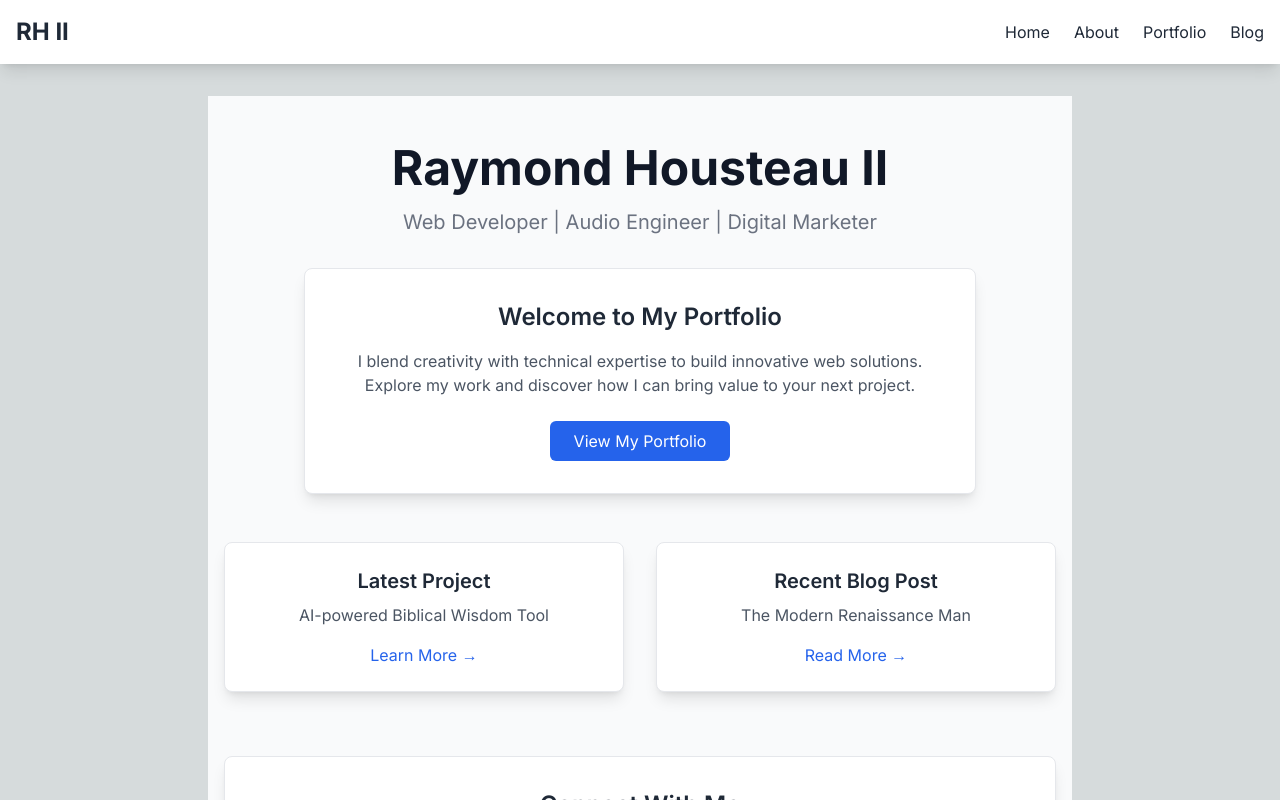
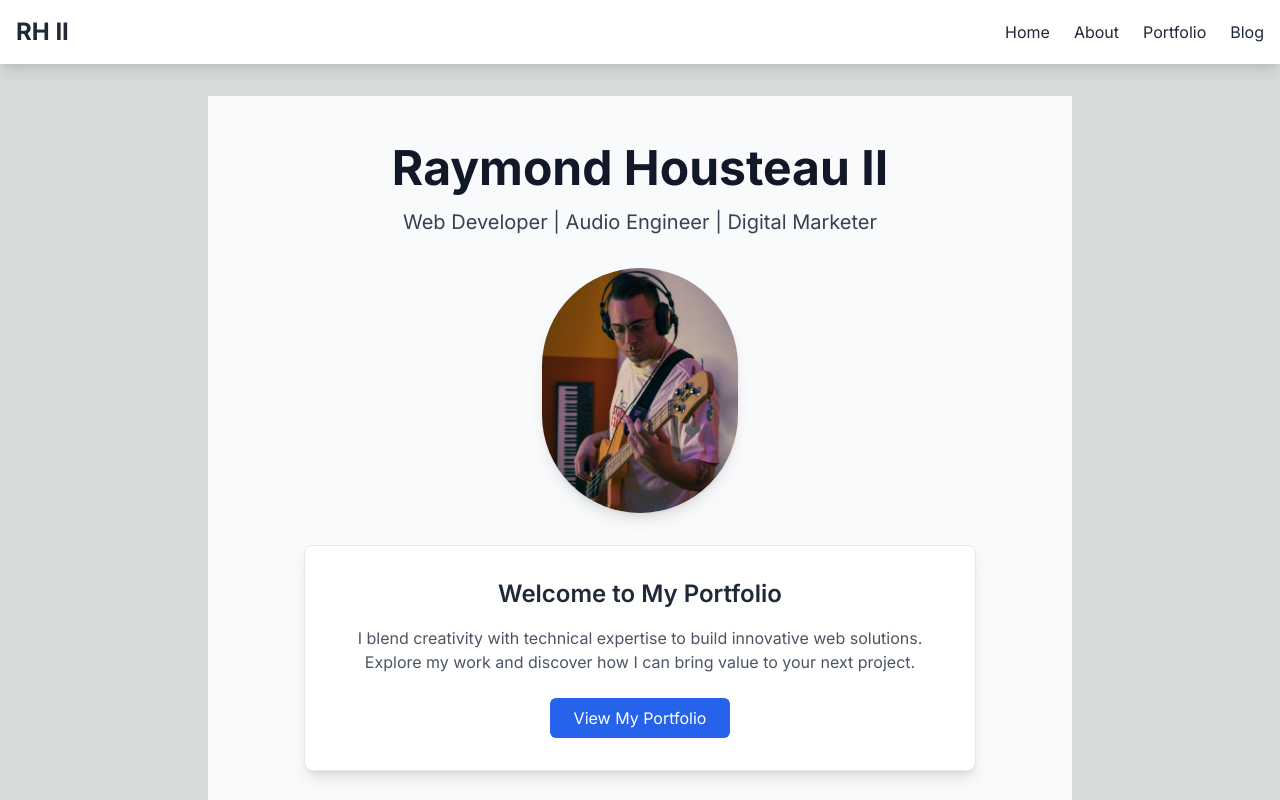
Before and after one commit to RaymondFH/Portfolio-Site, a Next.js app: page / in a window 1280 px wide. Shown: the top 800 px of the page. Built offline with nearby package versions, Linux system fonts and the light colour scheme.

Commit message:
homepage style updates

```diff
--- a/src/app/page.tsx
+++ b/src/app/page.tsx
@@ -1,4 +1,5 @@
 import Link from 'next/link'
+import Image from 'next/image'
 import { FaGithub, FaLinkedin, FaBlog, FaNewspaper } from 'react-icons/fa'
 
 export default function Home() {
@@ -6,7 +7,19 @@ export default function Home() {
     <div className="bg-gray-50 min-h-screen">
       <div className="container mx-auto px-4 py-12 text-center">
         <h1 className="text-5xl font-bold mb-4 text-gray-900">Raymond Housteau II</h1>
-        <p className="text-xl mb-8 text-gray-500">Web Developer | Audio Engineer | Digital Marketer</p>
+        <p className="text-xl mb-8 text-gray-700">Web Developer | Audio Engineer | Digital Marketer</p>
+
+        {/* Circular photo */}
+        <div className="mb-8">
+          <Image
+            src="/images/bass.jpg"
+            alt="Raymond Housteau II"
+            width={196}
+            height={196}
+            className="rounded-full mx-auto shadow-lg"
+          />
+        </div>
+
         <div className="bg-white shadow-lg rounded-lg p-8 mb-12 max-w-2xl mx-auto border border-gray-200">
           <h2 className="text-2xl font-semibold mb-4 text-gray-800">Welcome to My Portfolio</h2>
           <p className="mb-6 text-gray-600">
@@ -30,7 +43,7 @@ export default function Home() {
           </div>
         </div>
 
-        {/* New links section */}
+        {/* Links section */}
         <div className="mt-16 bg-white shadow-lg rounded-lg p-8 max-w-4xl mx-auto border border-gray-200">
           <h3 className="text-2xl font-semibold mb-6 text-gray-800">Connect With Me</h3>
           <div className="flex justify-center space-x-8">
```
Also changed, not shown: public/images/bass.jpg (added).
